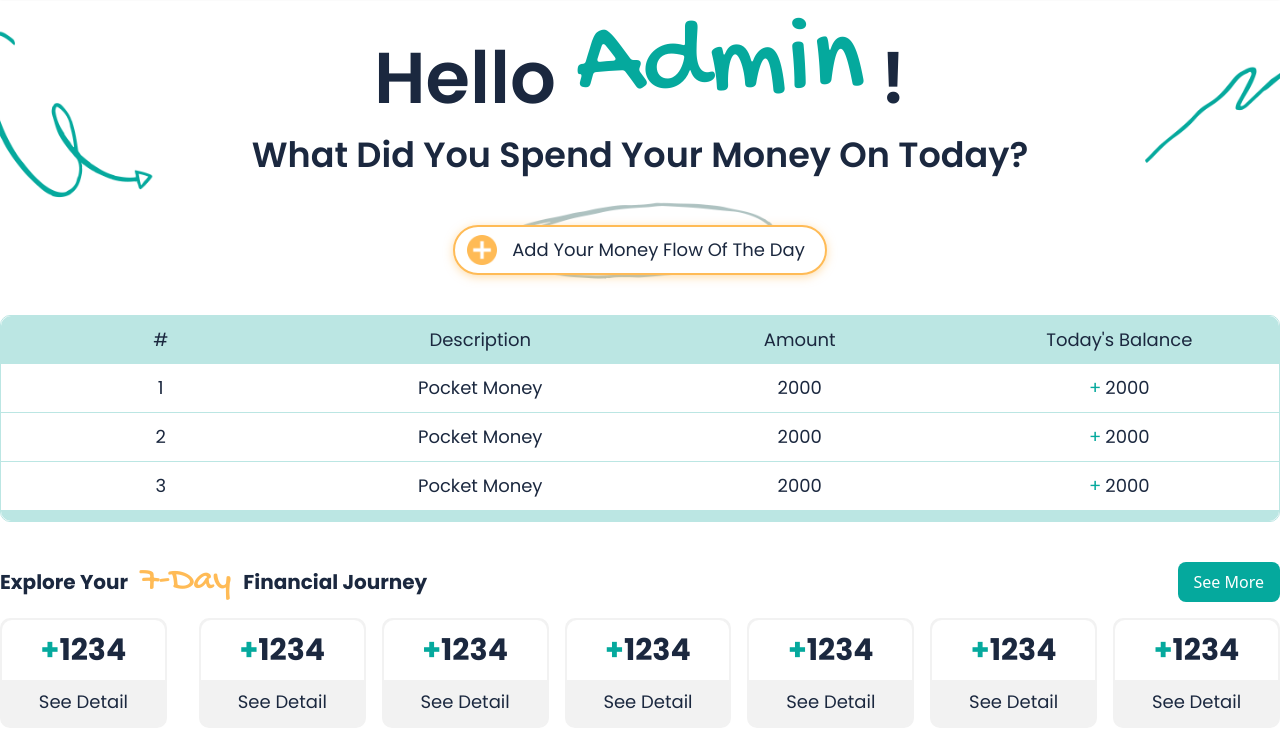
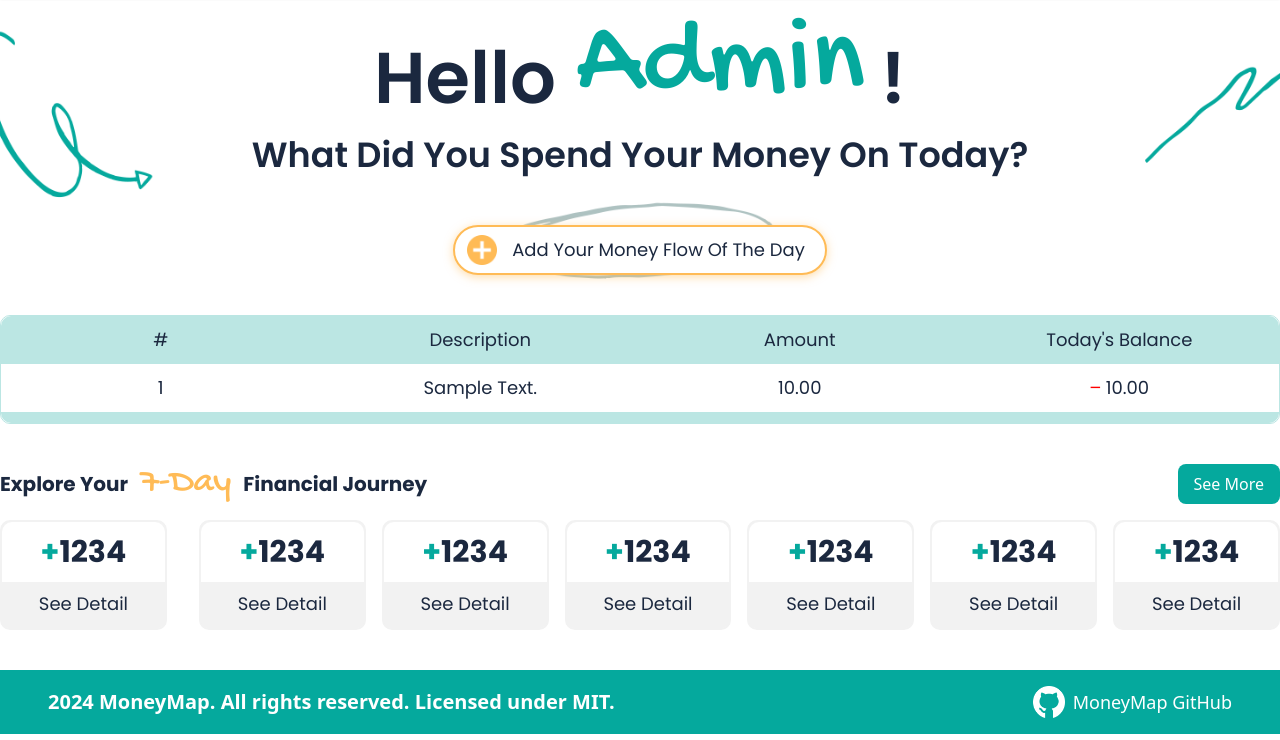
Before and after one commit to MoneyMap-Project/MoneyMap, a Django app: template moneymap/templates/moneymap/income-expenses.html in a window 1280 px wide. Shown: the part 97-837 px from the top of the page. Run offline with Django 5.2, Linux system fonts and the light colour scheme; the template is opened without the code that fills it: values that come from a table or form of the project are taken from there, others are empty; tables that the repository leaves empty hold one stand-in row (values such as "Sample post"); some libraries are stand-ins or nearby versions.

Commit message:
fix the template follow the income_and_expenses_view

```diff
--- a/moneymap/templates/moneymap/income-expenses.html
+++ b/moneymap/templates/moneymap/income-expenses.html
@@ -52,26 +52,36 @@
       </div>
     </div>
 
-    {% for row in "012" %}  <!-- change loop later when get variable name -->
-    <!-- Data Row -->
+    {% if income_expenses %}
+        {% for item in income_expenses %}
             <div class="flex {{ forloop.counter|divisibleby:2|yesno:'#f2f2f2,#f9f9f9' }}">
                 <div class="flex-1 py-2.5 flex justify-center items-center border-b border-[#bbe6e3]">
                     <div class="text-[#1b283f] text-lg font-normal font-['Poppins'] capitalize">{{ forloop.counter }}</div>
                 </div>
                 <div class="flex-1 py-2.5 flex justify-center items-center border-b border-[#bbe6e3]">
-        <div class="text-[#1b283f] text-lg font-normal font-['Poppins'] capitalize">Pocket Money</div>
+                    <div class="text-[#1b283f] text-lg font-normal font-['Poppins'] capitalize">{{ item.description }}</div>
                 </div>
                 <div class="flex-1 py-2.5 flex justify-center items-center border-b border-[#bbe6e3]">
-        <div class="text-[#1b283f] text-lg font-normal font-['Poppins'] capitalize">2000</div>
+                    <div class="text-[#1b283f] text-lg font-normal font-['Poppins'] capitalize">{{ item.amount }}</div>
                 </div>
                 <div class="flex-1 py-2.5 flex justify-center items-center border-b border-[#bbe6e3]">
                     <div>
+                        <div>
+                                {% if item.type == "Income" %}
                                     <span class="text-[#05a99d] text-lg font-normal font-['Poppins'] capitalize">+</span>
-          <span class="text-[#1b283f] text-lg font-normal font-['Poppins'] capitalize"> 2000</span>
+                                {% else %}
+                                    <span class="text-[#ff0000] text-lg font-normal font-['Poppins'] capitalize">–</span>
+                                {% endif %}
+                                <span class="text-[#1b283f] text-lg font-normal font-['Poppins'] capitalize"> {{ item.amount }}</span>
+                            </div>
                     </div>
                 </div>
             </div>
         {% endfor %}
+    {% else %}
+        <p>No income or expenses recorded today.</p>
+    {% endif %}
+
 
     <!-- Bottom Border -->
     <div class="h-2.5 rounded-b-[10px] bg-[#bbe6e3]"></div>
--- a/moneymap/views.py
+++ b/moneymap/views.py
@@ -20,6 +20,7 @@ def income_and_expenses_view(request):
     # income_expenses = IncomeExpense.objects.filter(user_id=request.user).order_by('-date')  # TODO: implement with user_id
     return render(request, 'moneymap/income-expenses.html',
                   {'income_expenses': income_expenses})
+    # TODO: today's balance, model's default boolean is false ?
 
 
 def goals(request):
```
Lines whose indentation alone changed are shown as unchanged.
